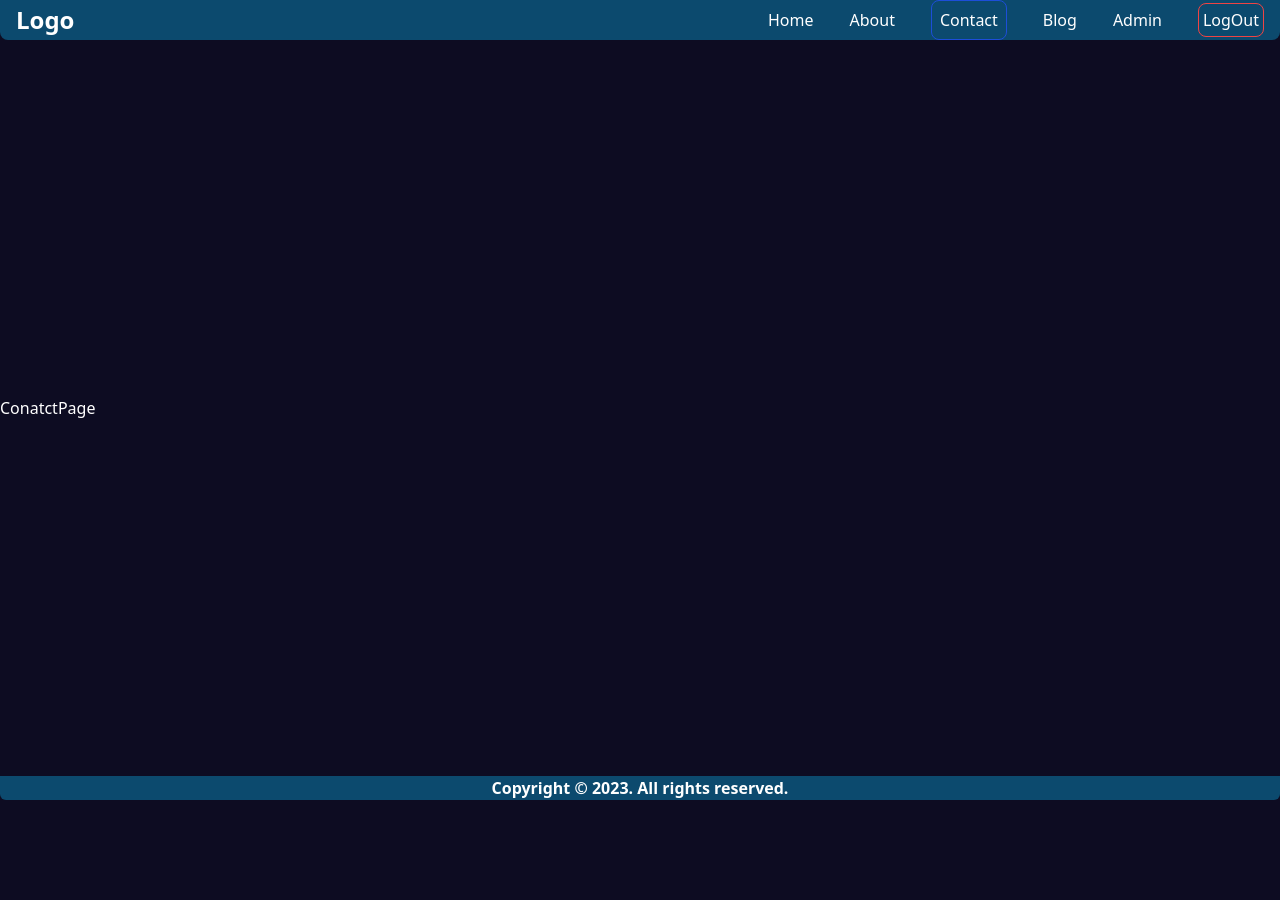
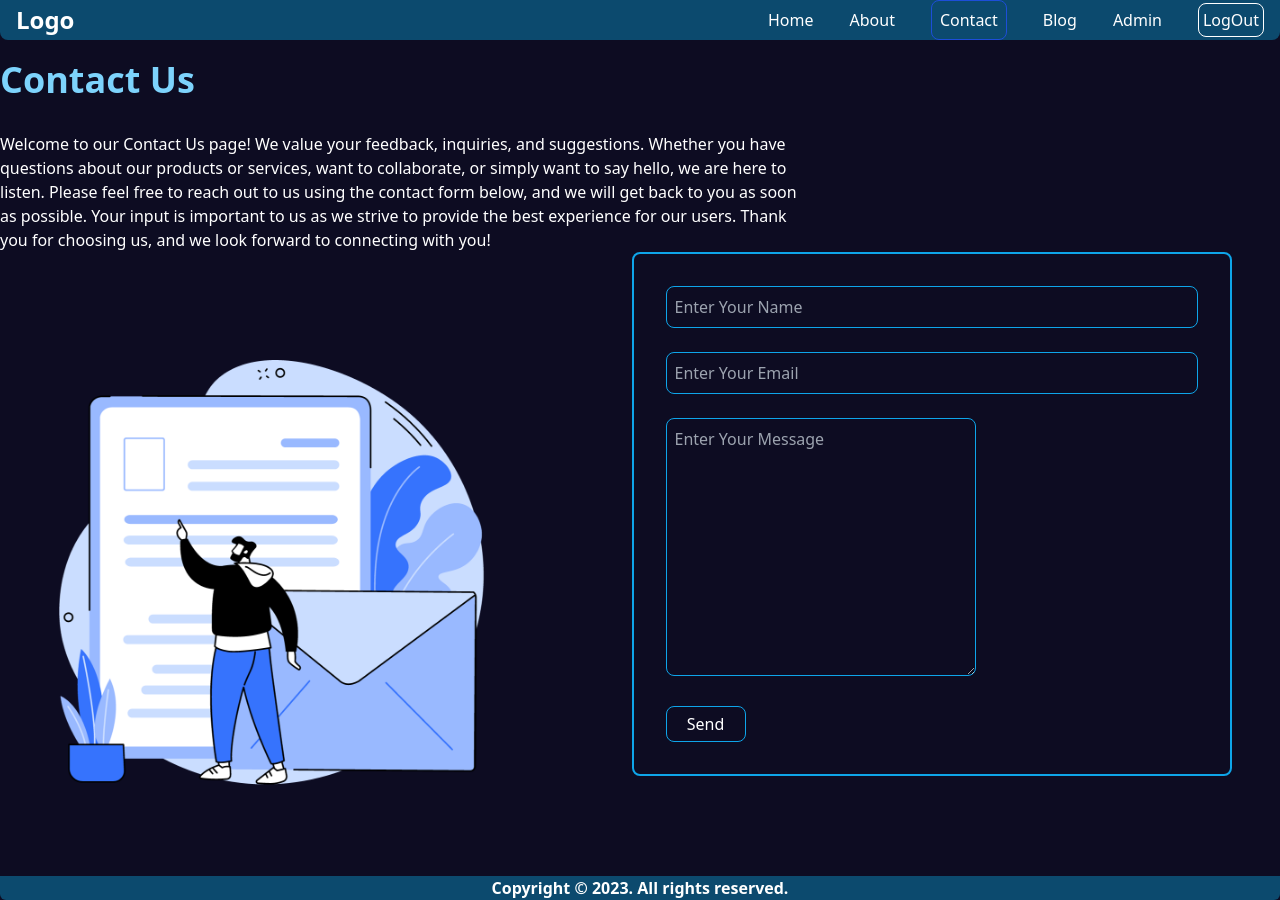
Before and after one commit to Ranahansa/next_ai-chat-app, a Next.js app: page /contact in a window 1280 px wide. Before the commit the page ends 800 px from the top, so only its background shows below. Built offline with nearby package versions, Linux system fonts and the light colour scheme.

Commit message:
commit 9

```diff
--- a/app/components/navbar/links/Links.jsx
+++ b/app/components/navbar/links/Links.jsx
@@ -39,7 +39,7 @@ const Links = () => {
                         <NavLink item={{title : 'Admin', path : '/admin'}} />
                     )
                 }
-                <button className='p-1 border border-red-500 rounded-lg text-md'>LogOut</button>
+                <button className='p-1 border border-white rounded-lg text-md'>LogOut</button>
                 </>
                 ) : (
                     <NavLink item={{title : 'Login', path : '/login'}} />
--- a/app/contact/page.jsx
+++ b/app/contact/page.jsx
@@ -1,8 +1,36 @@
+import Image from 'next/image'
 import React from 'react'
 
 const ConatctPage = () => {
     return (
-        <div>ConatctPage</div>
+        <div>
+            <div className='pt-5 text-4xl font-bold text-sky-300'>Contact Us</div>
+            <div className='w-[800px]'>
+            <div className='pt-8 text-base font-medium text-white whitespace-pre-line'>Welcome to our Contact Us page! We value your feedback, inquiries, and suggestions. Whether you have questions about our products or services, want to collaborate, or simply want to say hello, we are here to listen. Please feel free to reach out to us using the contact form below, and we will get back to you as soon as possible. Your input is important to us as we strive to provide the best experience for our users. Thank you for choosing us, and we look forward to connecting with you!</div>
+            </div>
+
+            <div className='flex justify-around gap-9'>
+                <Image className='h-[450px] w-[450px] relative top-[90px]'  src="/contact.png" width={300} height={100} />
+
+            <div className='flex items-center justify-center mb-[100px]'>
+                <form className='w-[600px] p-4 border-2 rounded-lg border-sky-500'>
+                    <div className='p-2 m-2'>
+                        <input className='w-full p-2 bg-transparent border rounded-lg border-sky-500' placeholder='Enter Your Name' type='text' />
+                    </div>
+                    <div className='p-2 m-2'>
+                        <input className='w-full p-2 bg-transparent border rounded-lg border-sky-500' placeholder='Enter Your Email' type='email' />
+                    </div>
+                    <div className='p-2 m-2'>
+                        <textarea className='p-2 bg-transparent border rounded-lg border-sky-500' cols="30" rows="10" placeholder='Enter Your Message' />
+                    </div>
+                    <div className='p-2 m-2 '>
+                        <button className='w-20 text-center bg-transparent border rounded-lg h-9 border-sky-500 hover:bg-sky-900'>Send</button>
+                    </div>
+
+                </form>
+            </div>
+            </div>
+        </div>
     )
 }
 
```
